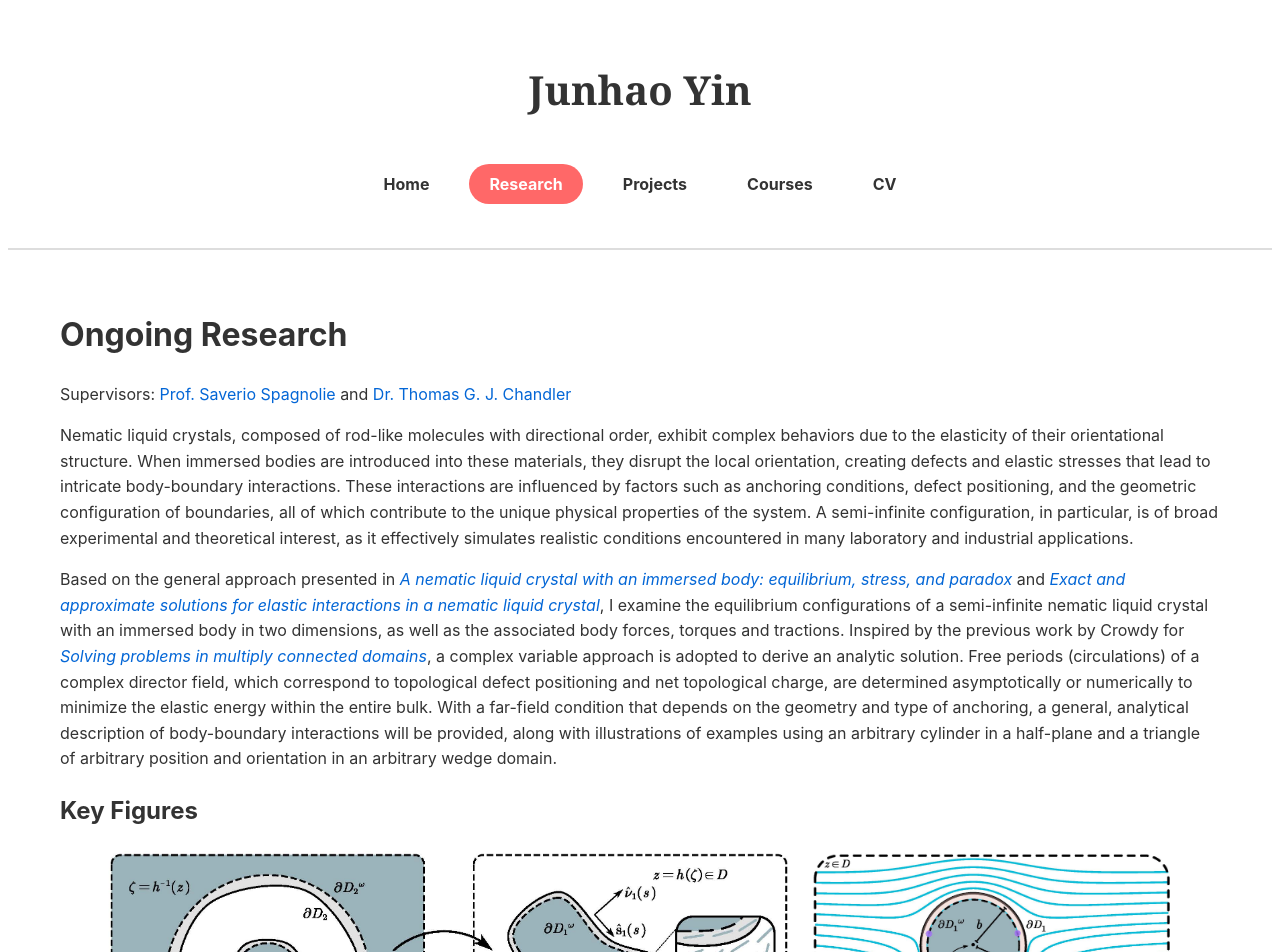
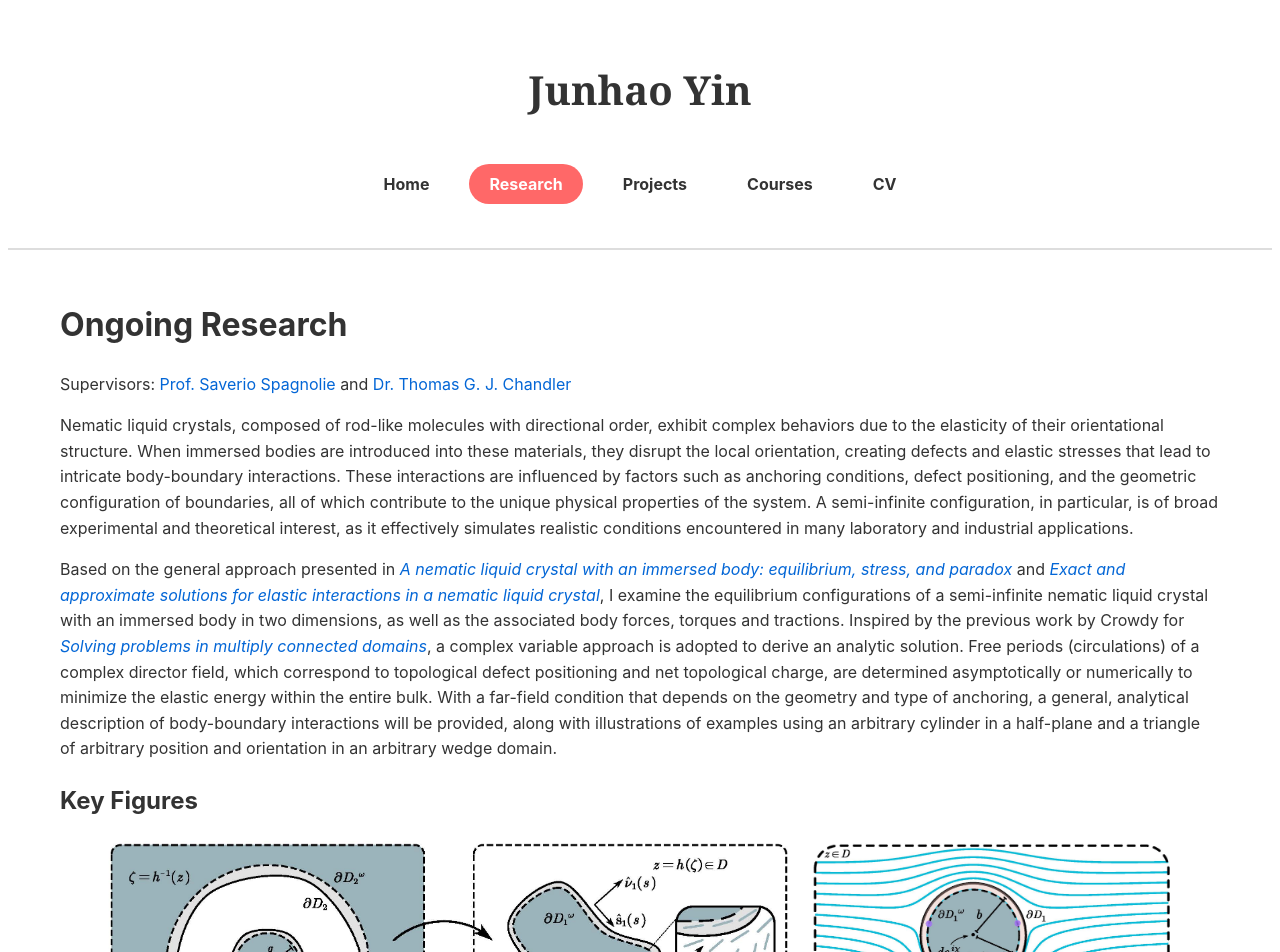
Before and after one commit to Yoon-1023/Yoon-1023.github.io, a Jekyll site: the page built from research.md, in a window 1280 px wide. Shown: the top 952 px of the page. Built offline with Jekyll 4.4.1, drawn with Linux system fonts in a browser that asks for light colours.

Commit message:
Update default.html

```diff
--- a/_layouts/default.html
+++ b/_layouts/default.html
@@ -13,7 +13,7 @@
 <body>
 
     <!-- Navigation Bar -->
-<header style="text-align: center; padding-top: 50px; padding-bottom: 10px;">
+<header style="text-align: center; padding-top: 50px; padding-bottom: 0;">
   <h1 style="font-size: 2.5em; margin: 0;">Junhao Yin</h1>
   <nav style="margin-top: 50px;">
     <ul style="display: flex; justify-content: center; list-style: none; padding: 0; gap: 20px;">
```
